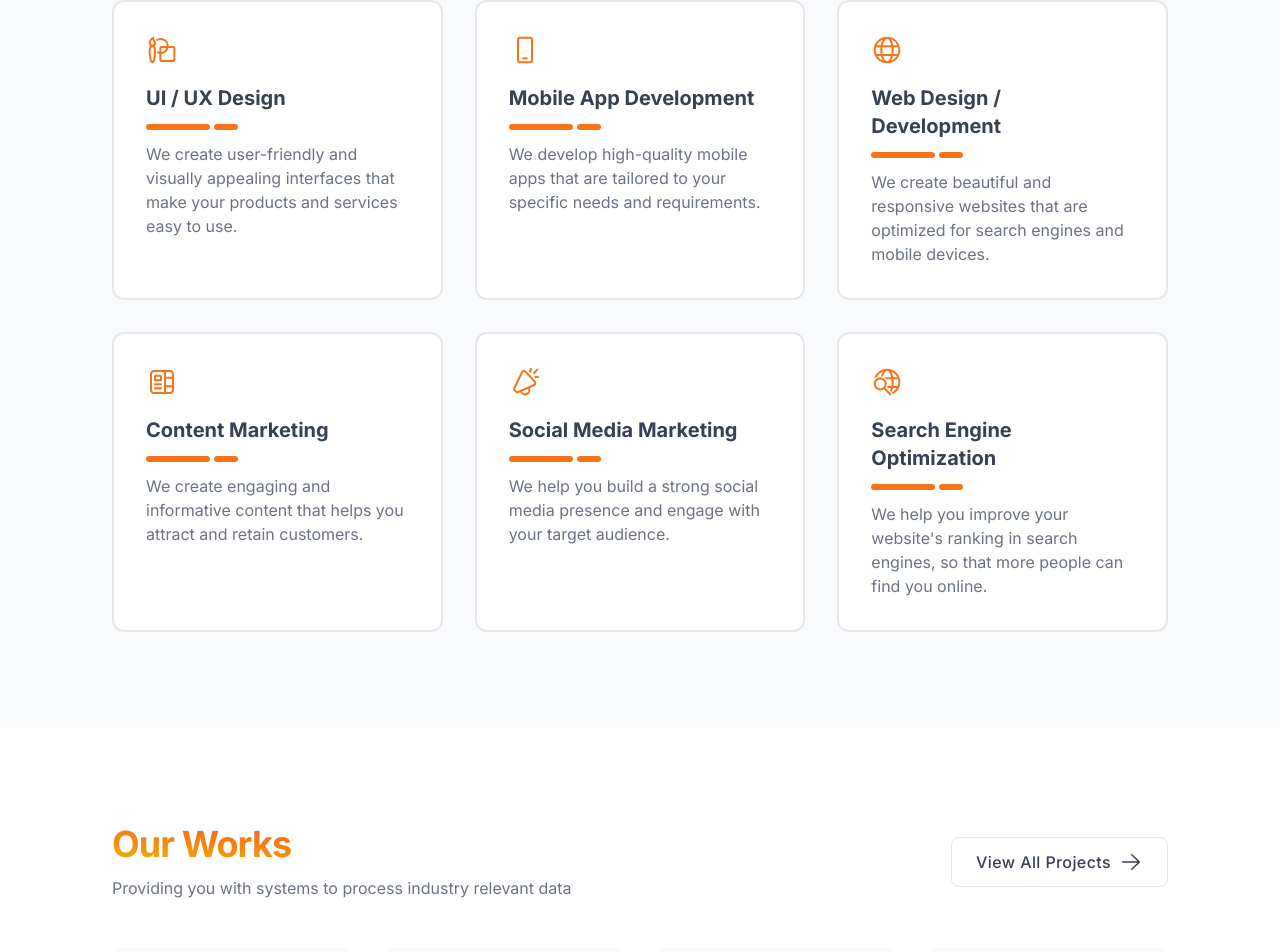
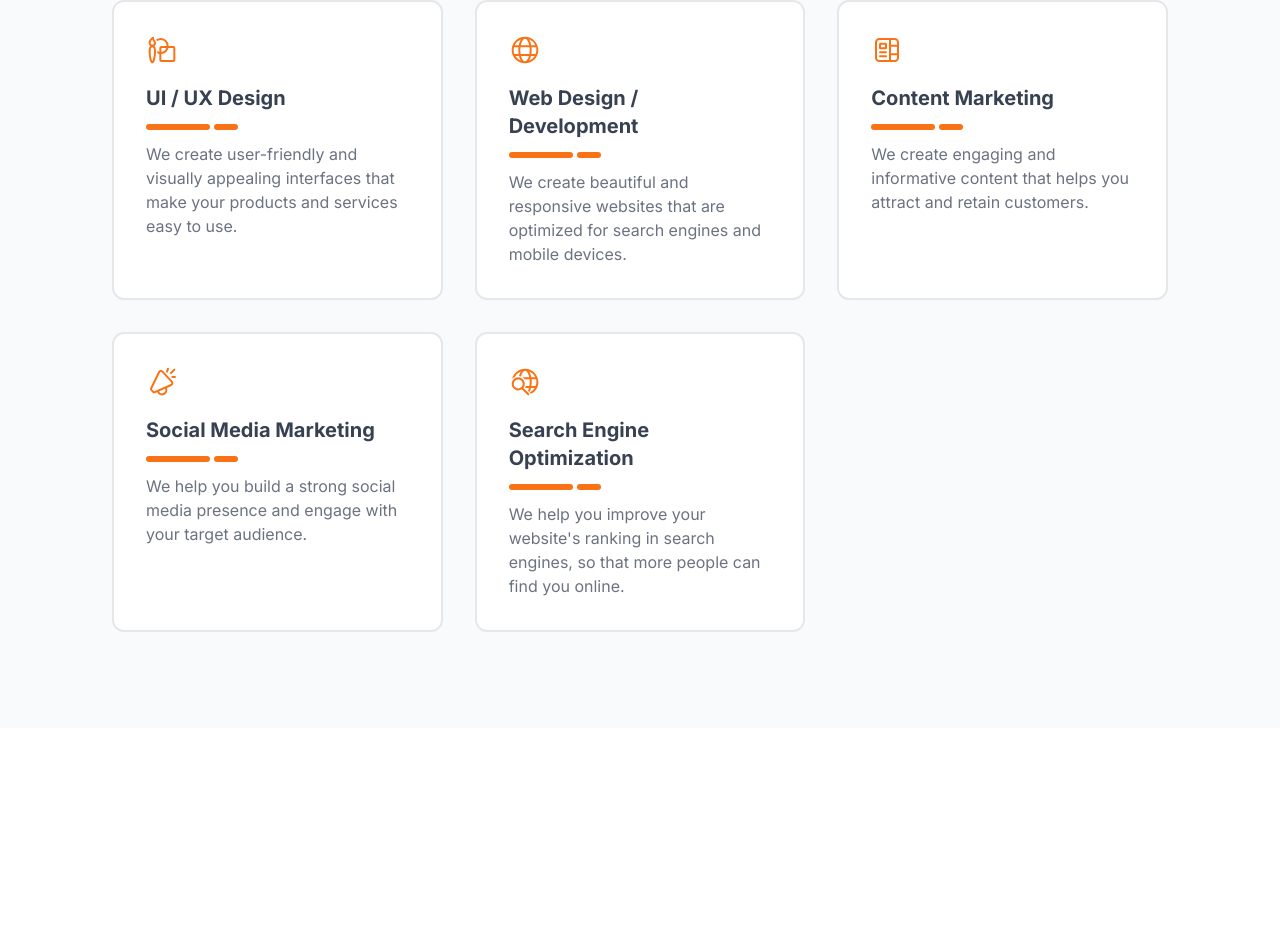
Before and after one commit to mpc-workspace/mp-solutions, a Nuxt app: page / in a window 1280 px wide. Shown: the part 2112-3064 px from the top of the page. After the commit the page ends 2840 px from the top, so only its background shows below. Built offline with nearby package versions, Linux system fonts and the light colour scheme.

Commit message:
ui updates

```diff
--- a/components/footer.vue
+++ b/components/footer.vue
@@ -10,21 +10,7 @@
                         <NuxtLink to="/about-us" class="text-gray-50 transition-colors duration-300 hover:underline hover:text-blue-50">Who We Are</NuxtLink>
                         <NuxtLink to="/services" class="text-gray-50 transition-colors duration-300 hover:underline hover:text-blue-50">Our Services</NuxtLink>
                         <NuxtLink to="/how-we-work" class="text-gray-50 transition-colors duration-300 hover:underline hover:text-blue-50">How We Work</NuxtLink>
-                        <NuxtLink to="/projects" class="text-gray-50 transition-colors duration-300 hover:underline hover:text-blue-50">Our Projects</NuxtLink>
                         <NuxtLink to="/contact-us" class="text-gray-50 transition-colors duration-300 hover:underline hover:text-blue-50">Contact Us</NuxtLink>
-                    </div>
-                </div>
-
-                <div>
-                    <p class="font-semibold text-gray-400">Projects</p>
-
-                    <div class="flex flex-col items-start mt-5 space-y-2">
-                        <a href="#" class="text-gray-50 transition-colors duration-300 hover:underline hover:text-blue-50">Academe SMS</a>
-                        <a href="#" class="text-gray-50 transition-colors duration-300 hover:underline hover:text-blue-50">Cloudbiz BMS</a>
-                        <a href="#" class="text-gray-50 transition-colors duration-300 hover:underline hover:text-blue-50">Medisync CMR</a>
-                        <a href="#" class="text-gray-50 transition-colors duration-300 hover:underline hover:text-blue-50">Cloudshop</a>
-                        <a href="#" class="text-gray-50 transition-colors duration-300 hover:underline hover:text-blue-50">Offshore Office 360</a>
-                        <a href="#" class="text-gray-50 transition-colors duration-300 hover:underline hover:text-blue-50">Trietrade</a>
                     </div>
                 </div>
 
@@ -33,7 +19,6 @@
 
                     <div class="flex flex-col items-start mt-5 space-y-2">
                         <a href="#" class="text-gray-50 transition-colors duration-300 hover:underline hover:text-blue-50">Web Design</a>
-                        <a href="#" class="text-gray-50 transition-colors duration-300 hover:underline hover:text-blue-50">Mobile App Development</a>
                         <a href="#" class="text-gray-50 transition-colors duration-300 hover:underline hover:text-blue-50">Web Development</a>
                         <a href="#" class="text-gray-50 transition-colors duration-300 hover:underline hover:text-blue-50">Content Marketing</a>
                         <a href="#" class="text-gray-50 transition-colors duration-300 hover:underline hover:text-blue-50">Social Media Marketing</a>
--- a/components/header.vue
+++ b/components/header.vue
@@ -21,7 +21,6 @@
                 <NuxtLink to="/about-us" class="text-gray-700 lg:font-medium lg:mx-6 hover:text-orange-500">About Us</NuxtLink>
                 <NuxtLink to="/services" class="text-gray-700 lg:font-medium lg:mx-6 hover:text-orange-500">Services</NuxtLink>
                 <NuxtLink to="/how-we-work" class="text-gray-700 lg:font-medium lg:mx-6 hover:text-orange-500">How We Work</NuxtLink>
-                <NuxtLink to="/projects" class="text-gray-700 lg:font-medium lg:mx-6 hover:text-orange-500">Projects</NuxtLink>
                 <NuxtLink to="/contact-us" class="text-gray-700 lg:font-medium lg:mx-6 hover:text-orange-500">Contact Us</NuxtLink>
             </div>
         </div>
--- a/components/services.vue
+++ b/components/services.vue
@@ -13,23 +13,6 @@
 
         <p class="text-gray-500 dark:text-gray-300">
             We create user-friendly and visually appealing interfaces that make your products and services easy to use.
-        </p>
-    </div>
-
-    <div class="p-8 space-y-3 border-2 bg-white border-gray-200 rounded-xl transition-all duration-300 ease-in-out hover:shadow-lg hover:-translate-y-6">
-        <span class="inline-block text-orange-500 dark:text-blue-400">
-            <svg xmlns="http://www.w3.org/2000/svg" width="32" height="32" viewBox="0 0 24 24"><path d="M15.75 2A2.25 2.25 0 0 1 18 4.25v15.5A2.25 2.25 0 0 1 15.75 22h-7.5A2.25 2.25 0 0 1 6 19.75V4.25A2.25 2.25 0 0 1 8.25 2h7.5zm0 1.5h-7.5a.75.75 0 0 0-.75.75v15.5c0 .414.336.75.75.75h7.5a.75.75 0 0 0 .75-.75V4.25a.75.75 0 0 0-.75-.75zm-2.501 14a.75.75 0 0 1 .002 1.5l-2.5.004a.75.75 0 0 1-.002-1.5l2.5-.004z" fill="currentColor" fill-rule="nonzero"/></svg>
-        </span>
-
-        <h1 class="text-xl font-bold text-gray-700 capitalize">Mobile App Development</h1>
-
-        <div class="flex mx-auto">
-            <span class="inline-block w-16 h-1.5 bg-orange-500 rounded-full"></span>
-            <span class="inline-block w-6 h-1.5 mx-1 bg-orange-500 rounded-full"></span>
-        </div>
-
-        <p class="text-gray-500 dark:text-gray-300">
-            We develop high-quality mobile apps that are tailored to your specific needs and requirements.
         </p>
     </div>
 
--- a/pages/index.vue
+++ b/pages/index.vue
@@ -183,30 +183,4 @@
             </div>
         </div>
     </section>
-
-    <section class="py-24">
-        <div class="container">
-            <div class="flex flex-wrap items-center justify-between gap-4">
-                <div>
-                    <h2 class="section-title text-gradient" data-aos="fade-up" data-aos-duration="100">
-                        Our Works
-                    </h2>
-
-                    <p class="mt-4 text-gray-500 xl:mt-3" data-aos="fade-up" data-aos-duration="500">
-                        Providing you with systems to process industry relevant data
-                    </p>
-                </div>
-
-                <NuxtLink to="/projects" class="button-secondary">
-                    View all projects
-
-                    <svg xmlns="http://www.w3.org/2000/svg" width="24" height="24" viewBox="0 0 24 24"><path fill="currentColor" d="M13.267 4.209a.75.75 0 0 0-1.034 1.086l6.251 5.955H3.75a.75.75 0 0 0 0 1.5h14.734l-6.251 5.954a.75.75 0 0 0 1.034 1.087l7.42-7.067a.996.996 0 0 0 .3-.58a.758.758 0 0 0-.001-.29a.995.995 0 0 0-.3-.578l-7.419-7.067Z"/></svg>
-                </NuxtLink>
-            </div>
-
-            <div class="grid grid-cols-1 gap-8 mt-8 xl:mt-12 md:grid-cols-2 xl:grid-cols-4" data-aos="fade-up">
-                <Products></Products>
-            </div>
-        </div>
-    </section>
 </template>
```
